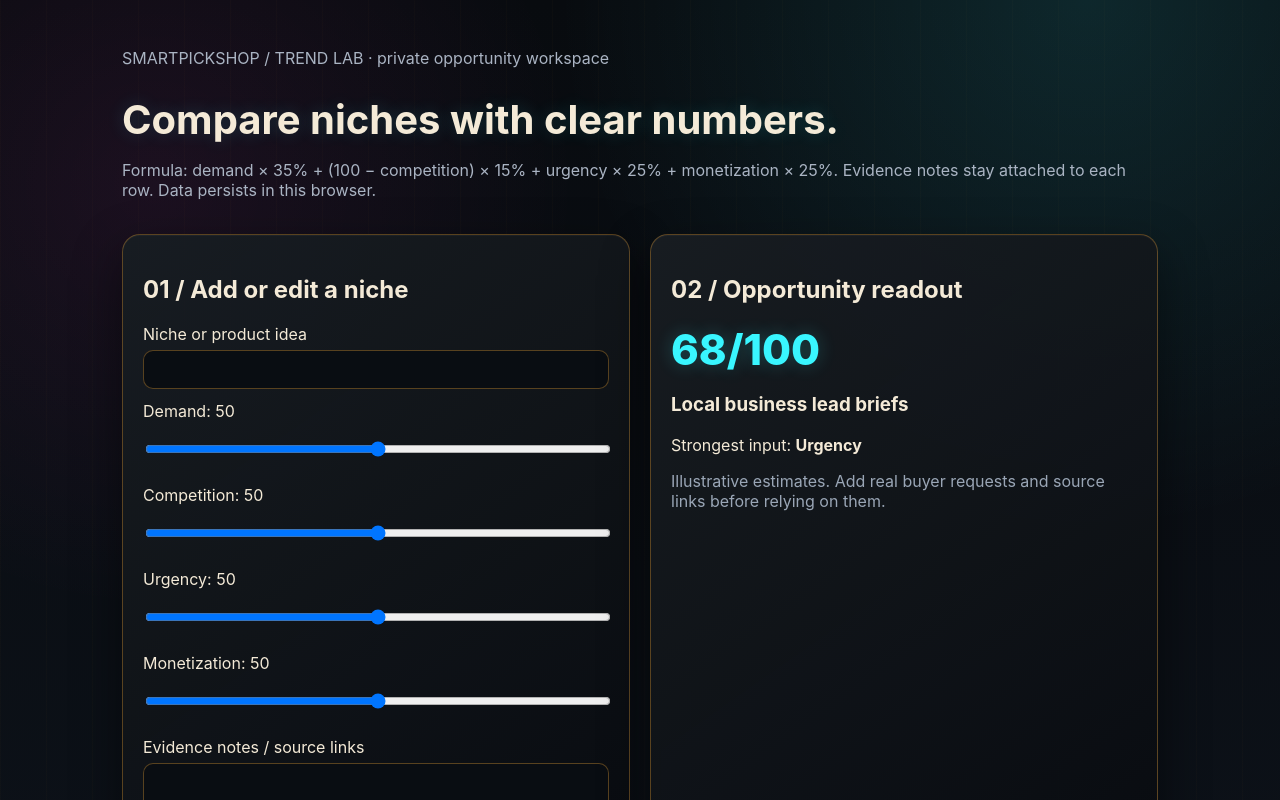
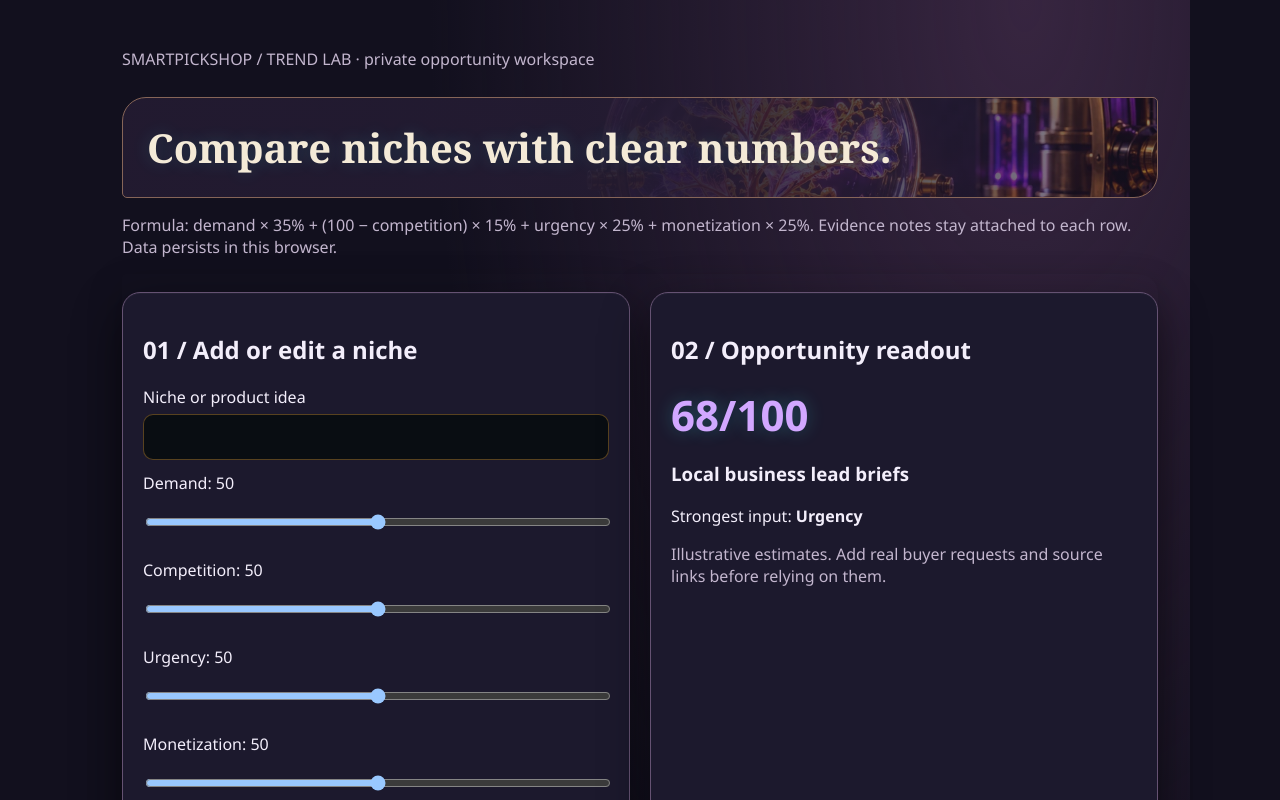
Before and after one commit to anastaysia94-sudo/smartpickshop-trend-lab, a Next.js app: page / in a window 1280 px wide. Shown: the top 800 px of the page. Built offline with nearby package versions, Linux system fonts and the light colour scheme.

Commit message:
Add original HD steampunk-neon identity and verified workflow improvements

```diff
--- a/app/globals.css
+++ b/app/globals.css
@@ -23,3 +23,18 @@ table{border:1px solid var(--sps-line)}
 @media(max-width:760px){
   table{display:block;max-width:100%;overflow-x:auto;-webkit-overflow-scrolling:touch}
 }
+
+
+:root{--brand-neon:#d2a7ff;--background:#12101e;--foreground:#f3eefb;--card:#1c192d;--card-foreground:#f3eefb;--popover:#1c192d;--popover-foreground:#f3eefb;--primary:#d2a7ff;--primary-foreground:#1b1028;--secondary:#30263f;--secondary-foreground:#f3eefb;--muted:#262238;--muted-foreground:#bdb0cd;--accent:#362b49;--accent-foreground:#f3eefb;--border:#655272;--input:#846788;--ring:#d2a7ff;color-scheme:dark}
+body{margin:0;background:#12101e;color:#f3eefb;font-family:'Segoe UI',system-ui,sans-serif}main{background:radial-gradient(ellipse at 85% 0,#372540,transparent 45%),#12101e}
+main > h1{padding:22px 24px;border:1px solid #866558;border-radius:24px 5px 24px 5px;background:linear-gradient(90deg,#231b31f5,#231b31ef 55%,#231b3180),url('/brand/hero.webp') right center/cover}main > h1 h1{font-family:Georgia,serif;letter-spacing:-.03em}
+main section{box-shadow:0 12px 36px #0003;border-radius:4px 20px 4px 20px}
+main input,main textarea{color:#f3eefb}main input:focus,main textarea:focus{border-color:#d2a7ff}main button{min-height:40px}
+@media(max-width:650px){main > h1{padding:20px;background:linear-gradient(#231b31dc,#231b31ef),url('/brand/hero.webp') center/cover}}
+
+.card{background:#1c192d;border-color:#655272}.score{color:#d2a7ff}button{background:#d2a7ff;color:#1b1028}h1{font-family:Georgia,serif}.sub,.muted{color:#c3b6ce}
+
+/* Original product identity • 2026-09-30 • Steampunk Neon */
+:focus-visible{outline:2px solid var(--brand-neon);outline-offset:4px}
+button,input,select,textarea{font:inherit}button,a,input,select,textarea{touch-action:manipulation}
+@media(prefers-reduced-motion:reduce){*,*::before,*::after{animation:none!important;scroll-behavior:auto!important}}
```
Also changed, not shown: public/brand/hero.webp (added).
